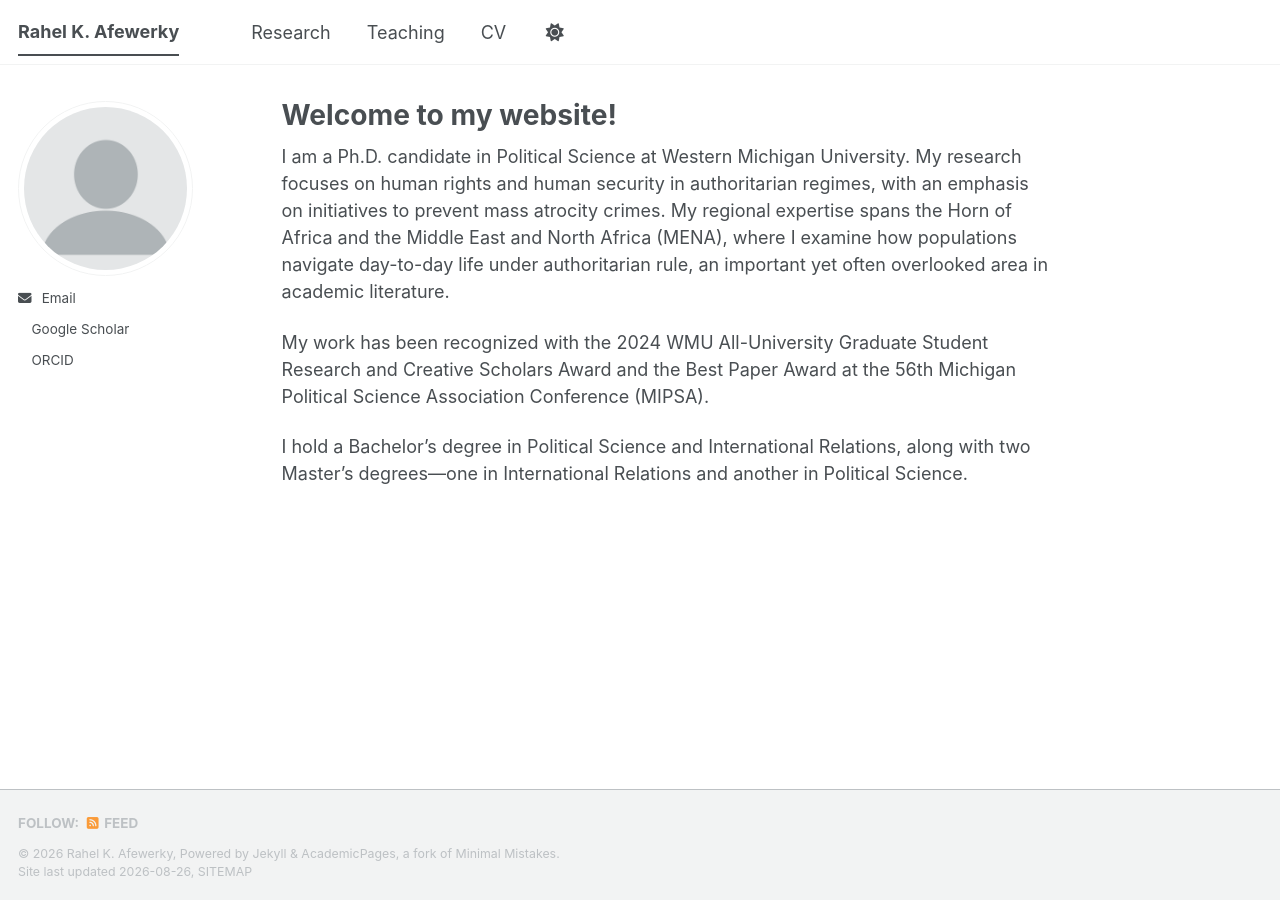
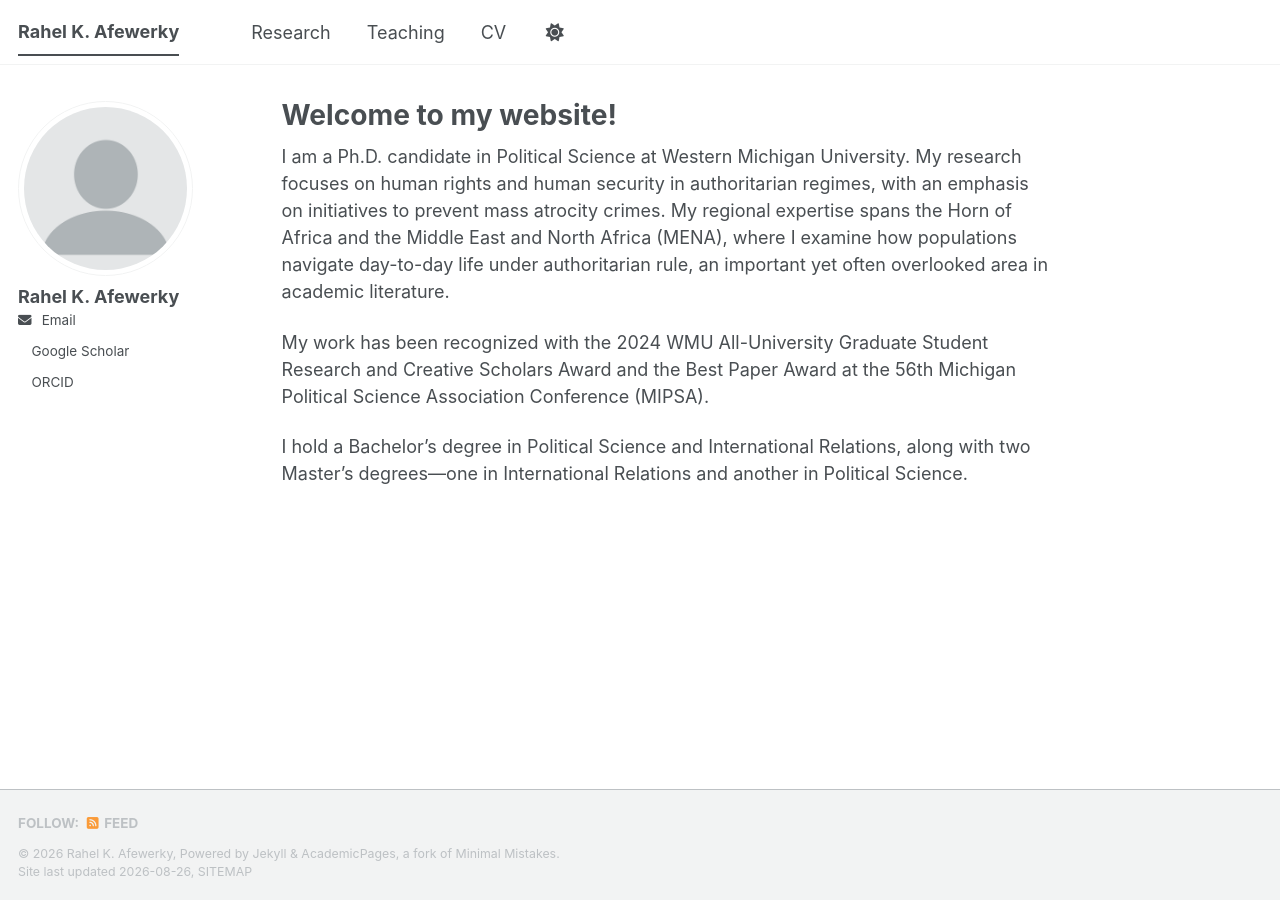
Before and after one commit to rahelafewerky/rahelafewerky.github.io, a Jekyll site: the page built from _pages/about.md, in a window 1280 px wide. Built offline with Jekyll 4.4.1, drawn with Linux system fonts in a browser that asks for light colours; a style sheet for code colours, icons or effects is not loaded.

Commit message:
Update _config.yml

```diff
--- a/_config.yml
+++ b/_config.yml
@@ -11,7 +11,7 @@ locale                   : "en-US"
 site_theme               : "default" # The available themes options are "default", "air", "sunrise", "mint", "dirt" and "contrast"
 title                    : "Rahel K. Afewerky"
 title_separator          : "-"
-name                     :
+name                     : "Rahel K. Afewerky"
 description              : I am a Doctoral ABD in Political Science at Western Michigan University. My research focuses on human rights and human security in authoritarian regimes, with an emphasis on initiatives to prevent mass atrocity crimes. My regional expertise spans the Horn of Africa and the Middle East and North Africa (MENA), where I examine how populations navigate day-to-day life under authoritarian rule, an important yet often overlooked area in academic literature.   # Update this with a general description of your site, this is the default if not overridden by a page
 url                      : "https://rahelafewerky.github.io" # The base hostname & protocol for your site e.g. "https://[your GitHub username].github.io",
                                                            # or if you already have some other page hosted on Github then use "https://[your GitHub username].github.io/[Your Repo Name]"
@@ -24,7 +24,7 @@ repository               : "rahelafewerky/rahelafewerky.github.io"
 author:
   # Biographic information
   avatar           : "profile.png"
-  name             :
+  name             : "Rahel K. Afewerky"
   pronouns         : # example: "she/her"
   bio              :
   location         :
```
